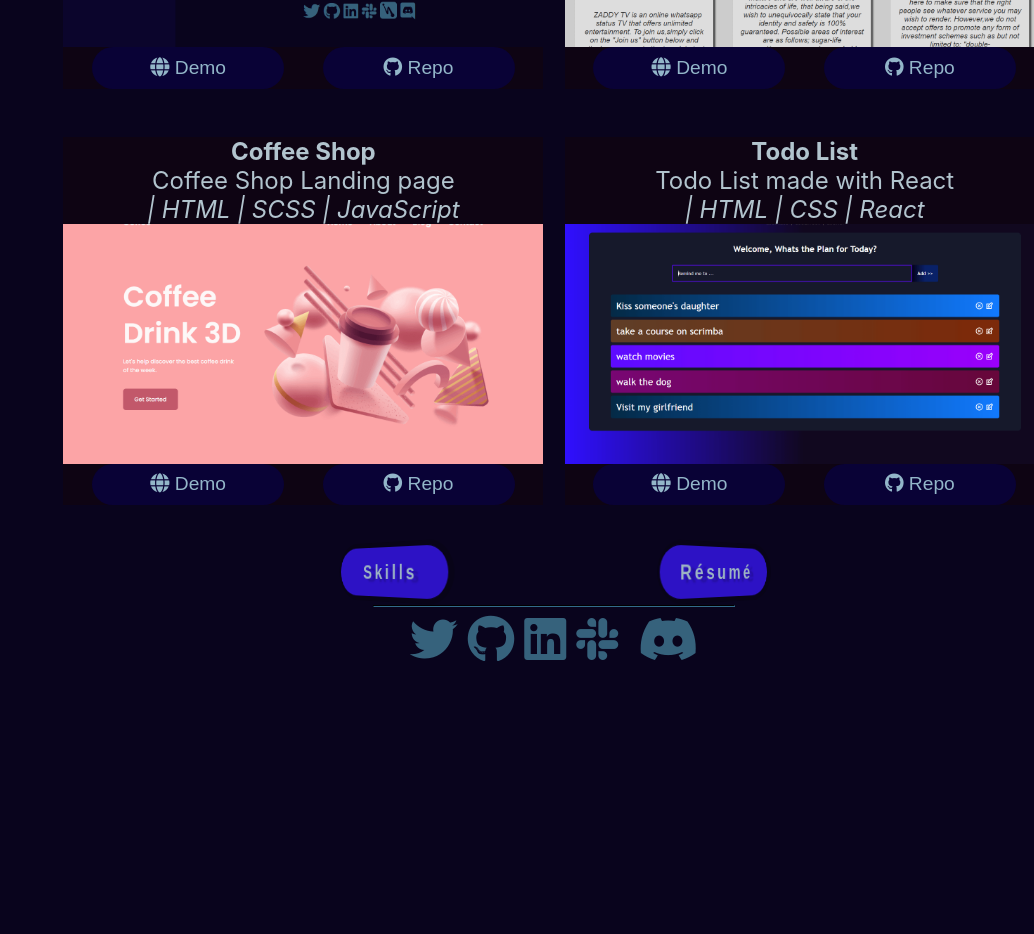
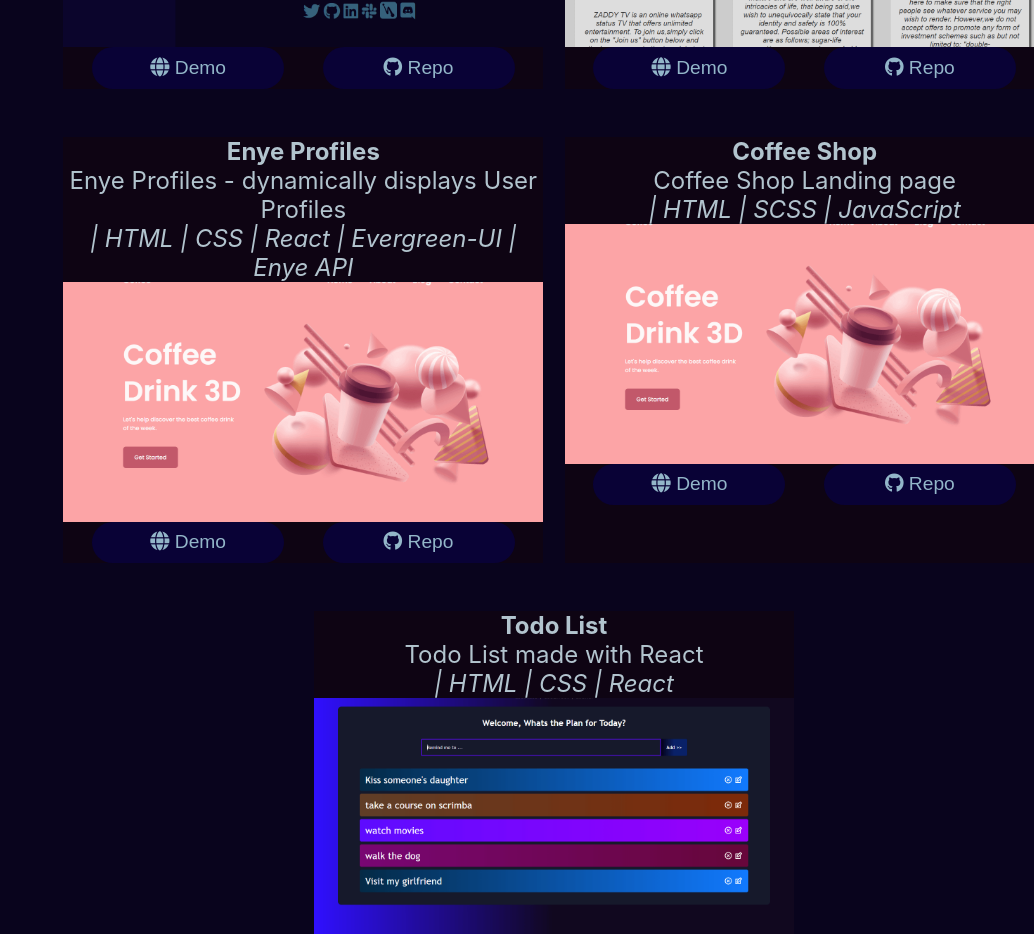
Before and after one commit to okerekechinweotito/Okereke-Portfolio-Site, a React (Create React App) app: page /projects in a window 1280 px wide. Shown: the part 1400-2334 px from the top of the page, without its empty margins (246-1280 px from the left). Before the commit the page ends 2079 px from the top, so only its background shows below. Built offline with nearby package versions, Linux system fonts and the light colour scheme; some icons are missing.

Commit message:
add enyeProfiles project

```diff
--- a/src/components/projects/projects.css
+++ b/src/components/projects/projects.css
@@ -37,7 +37,8 @@
 .todoList,
 .bogoApp,
 .githubSearch,
-.coffeeShop {
+.coffeeShop,
+.enyeProfiles {
   width: 100%;
   height: 15em;
   border: none;
@@ -71,6 +72,9 @@
 }
 .coffeeShop {
   background-image: url(./asset/coffeeShop.png);
+}
+.enyeProfiles {
+  background-image: url(./asset/enyeProfiles.png);
 }
 
 /* demo repo buttons */
@@ -144,7 +148,8 @@
   .todoList,
   .bogoApp,
   .githubSearch,
-  .coffeeShop {
+  .coffeeShop,
+  .enyeProfiles {
     width: 30em;
     height: 15em;
   }
--- a/src/components/projects/projects.jsx
+++ b/src/components/projects/projects.jsx
@@ -202,6 +202,40 @@ const Projects = () => {
             </a>
           </div>
 
+          {/* Enye Profiles */}
+          <div className="projectBox">
+            <span className="projectTitle">
+              <strong>Enye Profiles</strong>
+              <br />
+            </span>
+            <span className="projectDescription">
+              Enye Profiles - dynamically displays User Profiles
+              <br />
+              <i>| HTML | CSS | React | Evergreen-UI | Enye API</i>
+            </span>
+
+            <div className="coffeeShop"></div>
+            <a
+              href=" https://enye-frontend-challenge.vercel.app/"
+              rel="noreferrer"
+              target="_blank"
+            >
+              <button className="demo">
+                <i class="fas fa-globe"></i> Demo
+              </button>
+            </a>
+
+            <a
+              href="https://github.com/okerekechinweotito/enye-frontend-challenge"
+              rel="noreferrer"
+              target="_blank"
+            >
+              <button className="repo">
+                <i class="fab fa-github"></i> Repo
+              </button>
+            </a>
+          </div>
+
           {/* Coffee Shop */}
           <div className="projectBox">
             <span className="projectTitle">
```
Also changed, not shown: public/favicon.png (added), src/components/projects/asset/enyeProfiles.png (added).
